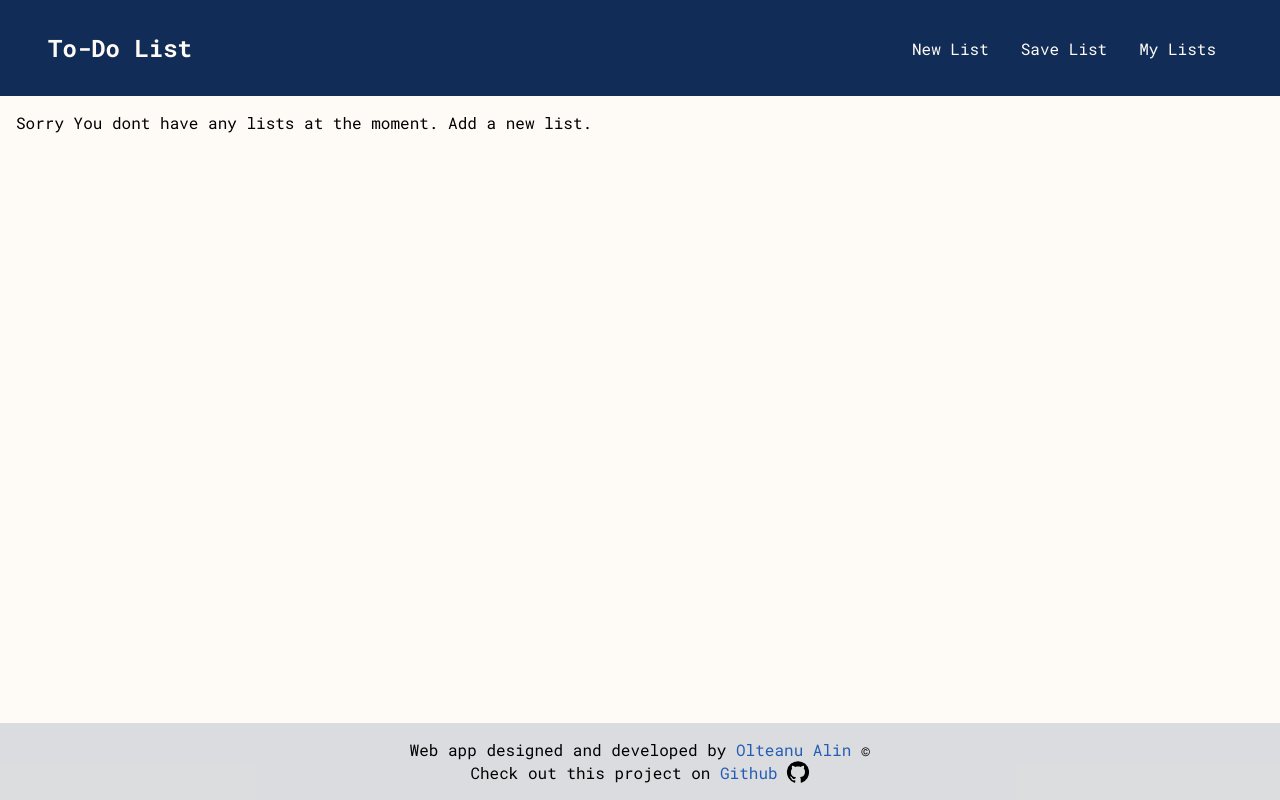
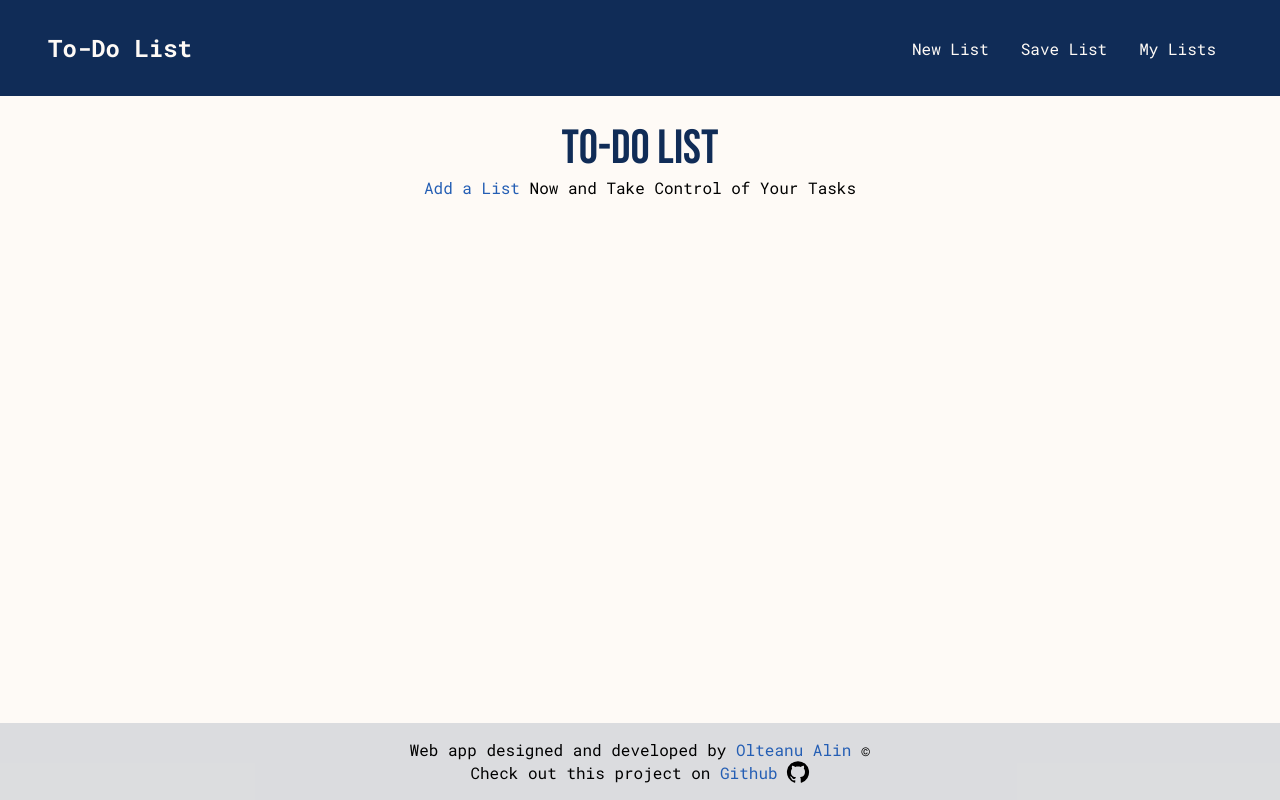
Before and after one commit to alin1k/React-ToDoList, a React (Create React App) app: page / in a window 1280 px wide. Built offline with nearby package versions, Linux system fonts and the light colour scheme.

Commit message:
Added header and text when there are no lists

```diff
--- a/src/components/List/List.jsx
+++ b/src/components/List/List.jsx
@@ -46,7 +46,7 @@ function List({index: listIndex}) {
                 dispatch(deleteList({index: listIndex}))
                 Swal.fire({
                   title: "Deleted!",
-                  text: "Your file has been deleted.",
+                  text: "Your list has been deleted.",
                   icon: "success",
                   confirmButtonColor: "#102C57",
                 });
--- a/src/components/ListGrid/ListGrid.css
+++ b/src/components/ListGrid/ListGrid.css
@@ -1,11 +1,32 @@
-.grid{
+@import url('https://fonts.googleapis.com/css2?family=Bebas+Neue&display=swap');
+
+.header{
+  font-family: "Bebas Neue", sans-serif;
+  font-weight: 400;
+  font-size: 3rem;
+  color: #102C57;
+}
+.listGridContainer{
   width: 100%;
   flex-grow: 1;
+  padding: 0.5rem;
+}
+
+.headerContainer{
+  padding: 1rem;
+  text-align: center;
+}
+
+.addListLink{
+  color: #245eb4;
+  cursor: pointer;
+}
+
+.grid{
   display: grid;
   align-items: start;
   grid-template-columns: auto ;
   gap: 3rem 1rem;
-  padding: 0.5rem;
 }
 
 @media only screen and (min-width: 425px){
--- a/src/components/ListGrid/ListGrid.jsx
+++ b/src/components/ListGrid/ListGrid.jsx
@@ -1,22 +1,32 @@
+import { addList } from "../../redux/lists/listsSlice";
 import List from "../List/List";
 import "./ListGrid.css"
-import { useSelector } from "react-redux";
+import { useDispatch, useSelector } from "react-redux";
 
 function ListGrid() {
 
   const lists = useSelector(state => state.lists)
+  const dispatch = useDispatch();
 
   return(
-    <div className="grid">
+    <div className="listGridContainer">
       {lists.length > 0?
-        lists.map((list , index)=>
-          <List
-            key={index}
-            index={index}
-          />
-        )
+        <div className="grid">
+          {lists.map((list , index)=>
+            <List
+              key={index}
+              index={index}
+            />
+          )}
+        </div>
         :
-        <p>Sorry You dont have any lists at the moment. Add a new list.</p>
+        <div className="headerContainer">
+          <h1 className="header">TO-DO LIST</h1>
+          <p>
+            <span className="addListLink" onClick={()=>{dispatch(addList())}}>Add a List </span>
+            Now and Take Control of Your Tasks
+          </p>
+        </div>
       }
     </div>
   )
```
